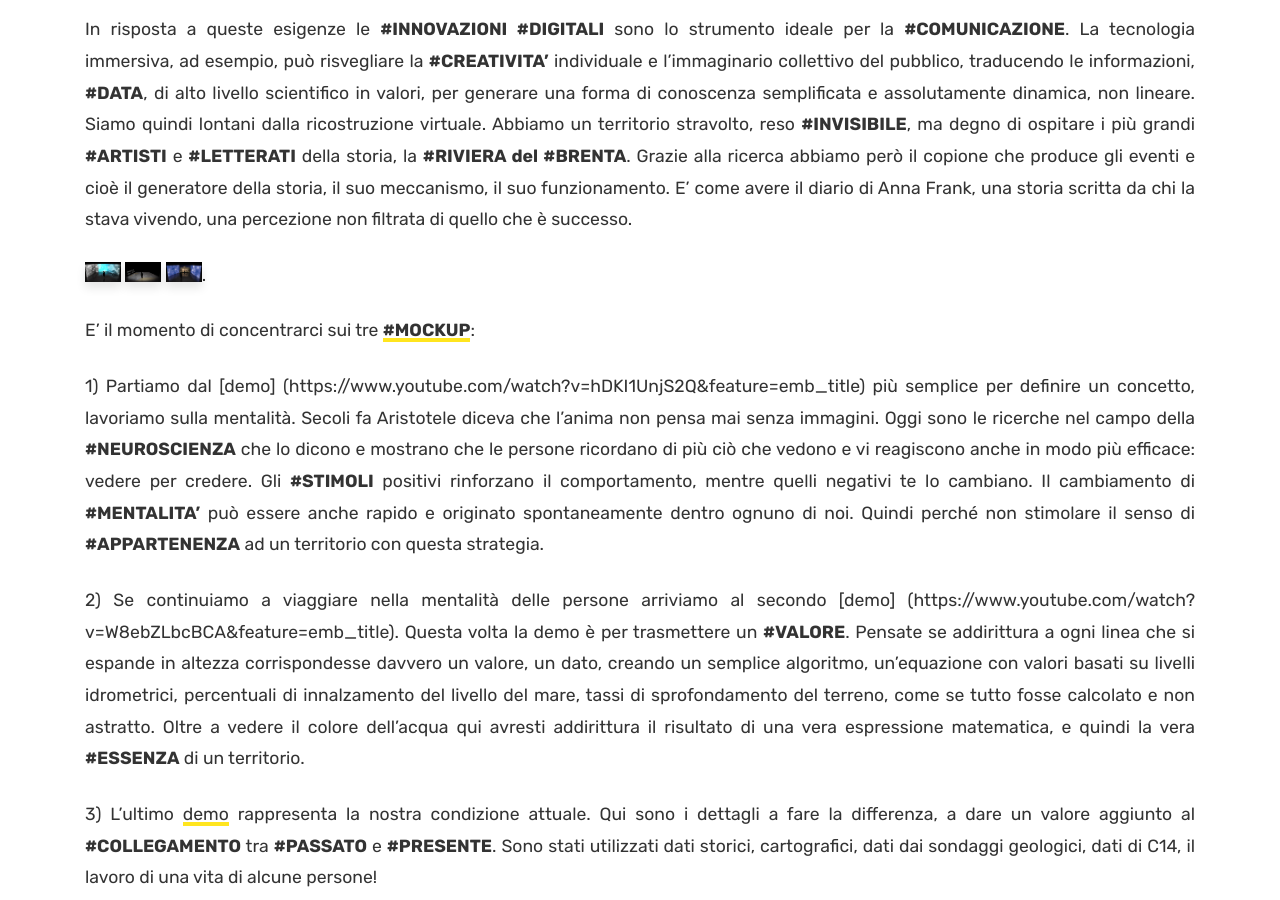
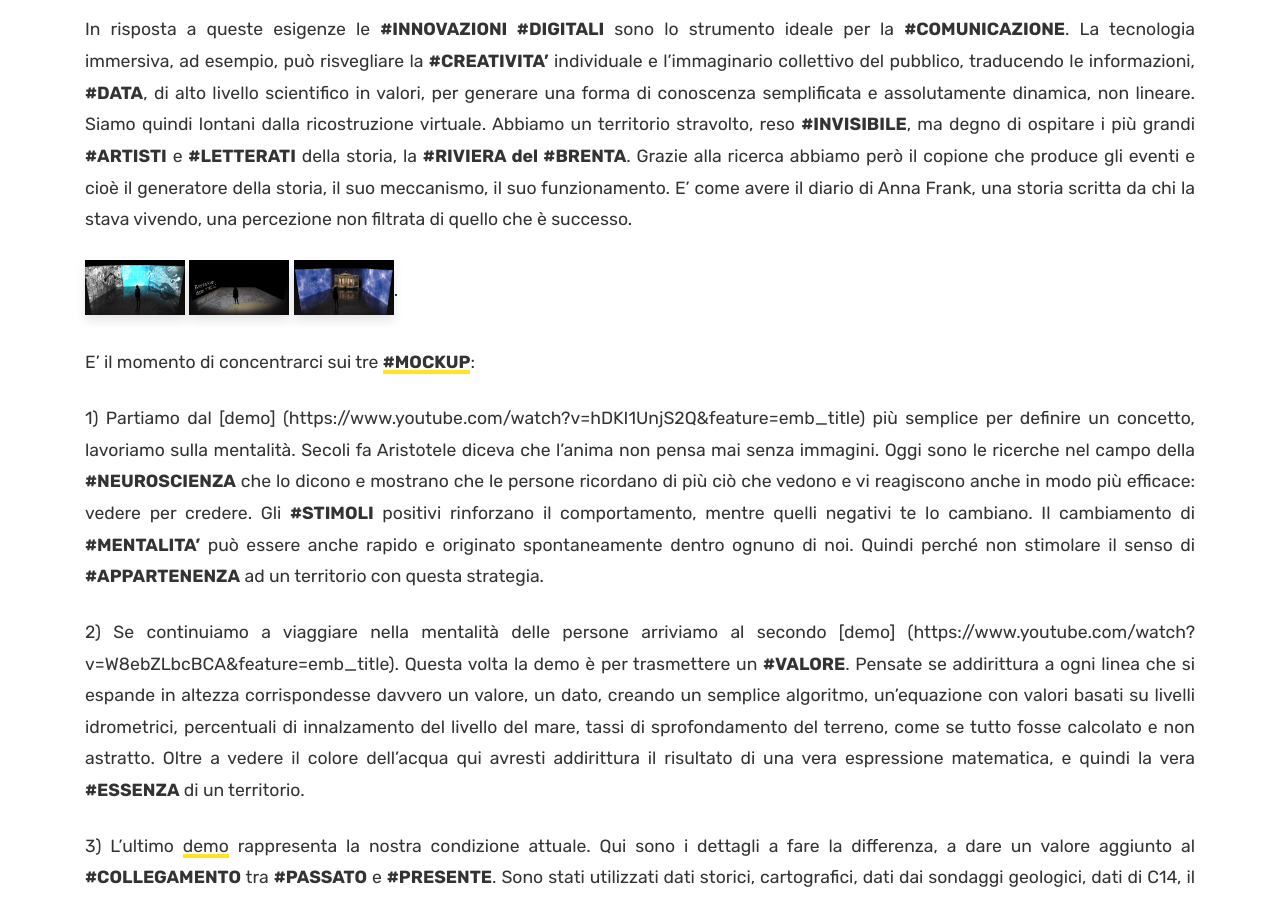
Before and after one commit to valrem93/SantIlarioeilBrenta_test, a Jekyll site: the page built from docs/heritage.md, in a window 1280 px wide and 900 px high, scrolled down 4163 px. Built offline with Jekyll 4.4.1, drawn with Linux system fonts in a browser that asks for light colours; comment, search, counter and statistics services are not loaded.

Commit message:
Update heritage.md

```diff
--- a/docs/heritage.md
+++ b/docs/heritage.md
@@ -46,9 +46,9 @@ Siamo quindi lontani dalla ricostruzione virtuale. Abbiamo un territorio stravol
 Grazie alla ricerca abbiamo però il copione che produce gli eventi e cioè il generatore della storia, il suo meccanismo, il suo funzionamento. E’ come avere il diario di Anna Frank, una storia scritta da chi la stava vivendo, una percezione non filtrata di quello che è successo.
 {: style="text-align: justify"}
 
-![jekyll template mediumish]({{site.baseurl}}/assets/images/mockup1.png){:height="36px" width="36px"}
-![jekyll template mediumish]({{site.baseurl}}/assets/images/mockup2.png){:height="36px" width="36px"}
-![jekyll template mediumish]({{site.baseurl}}/assets/images/mockup3.png){:height="36px" width="36px"}.
+![jekyll template mediumish]({{site.baseurl}}/assets/images/mockup1.png){:height="100px" width="100px"}
+![jekyll template mediumish]({{site.baseurl}}/assets/images/mockup2.png){:height="100px" width="100px"}
+![jekyll template mediumish]({{site.baseurl}}/assets/images/mockup3.png){:height="100px" width="100px"}.
 
 E’ il momento di concentrarci sui tre [**\#MOCKUP**](https://www.youtube.com/watch?v=H1UhlMT0j4c):
 
```
